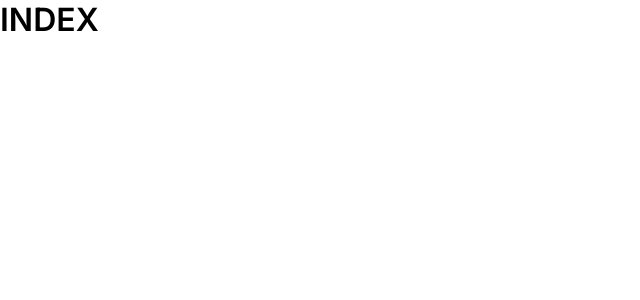
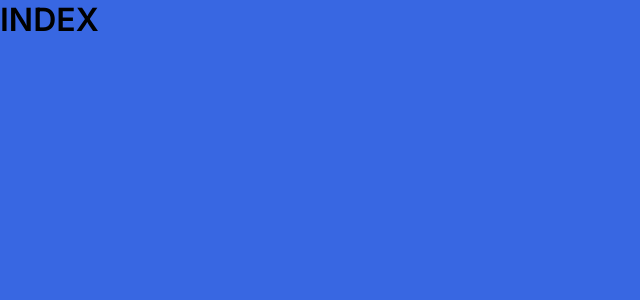
Before and after one commit to igorMSoares/desafio-mentoria-creath, a Next.js app: page / in a window 1280 px wide. Shown: the top 300 px of the page, without its empty margins (0-640 px from the left). Built offline with nearby package versions, Linux system fonts and the light colour scheme.

Commit message:
add blue background to <body>

```diff
--- a/styles/globals.css
+++ b/styles/globals.css
@@ -11,4 +11,5 @@ body {
   font-size: 100%;
   list-style-type: none;
   font-family: 'Inter', sans-serif;
+  background-color: #3867e2;
 }
```
